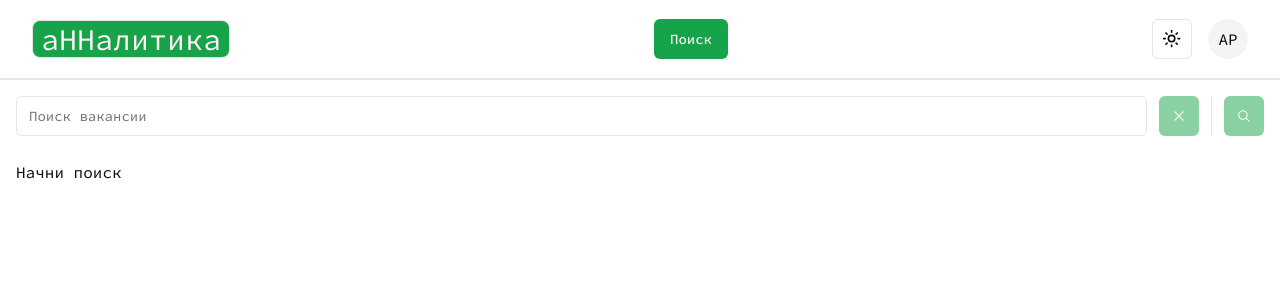
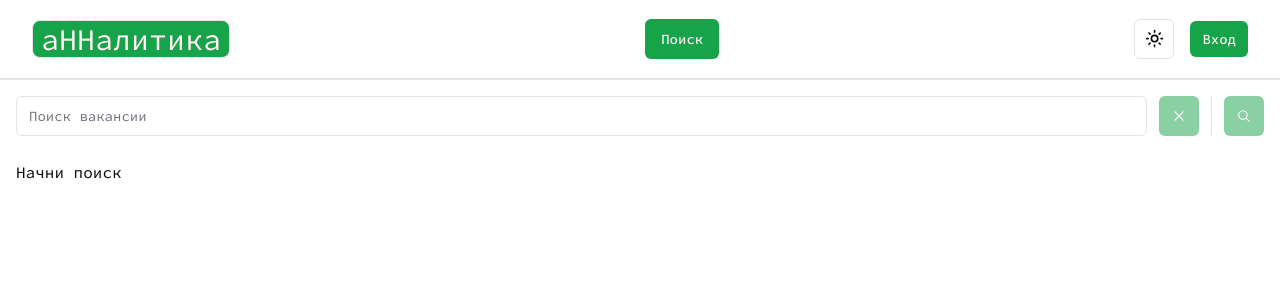
Before and after one commit to ArtemPasechnyi/hh-diplom, a Next.js app: page /vacancies in a window 1280 px wide. Shown: the top 300 px of the page. Built offline with nearby package versions, Linux system fonts and the light colour scheme.

Commit message:
Сделал модалку входа и прав

```diff
--- a/src/shared/ModalContainer/model/interfaces/index.ts
+++ b/src/shared/ModalContainer/model/interfaces/index.ts
@@ -1,4 +1,5 @@
 import { ModalContainerProps } from "./modal";
 import { IOpenButton } from "./openButton";
+import { ISubmitButton } from "./submitButton";
 
-export type { IOpenButton, ModalContainerProps };
+export type { IOpenButton, ModalContainerProps, ISubmitButton };
--- a/src/shared/ModalContainer/model/interfaces/modal.ts
+++ b/src/shared/ModalContainer/model/interfaces/modal.ts
@@ -1,5 +1,5 @@
 import { Dispatch, SetStateAction } from "react";
-import { IOpenButton } from "./openButton";
+import { IOpenButton, ISubmitButton } from ".";
 
 export interface ModalContainerProps {
   children: string | JSX.Element;
@@ -7,7 +7,7 @@ export interface ModalContainerProps {
   isOpen: boolean;
   title?: string;
   description?: string;
-  submitButton?: string;
+  submitButton?: ISubmitButton;
   declineButton?: string;
   onSubmitClick?: () => void;
   openButton: IOpenButton;
--- /dev/null
+++ b/src/shared/ModalContainer/model/interfaces/submitButton.ts
@@ -0,0 +1,4 @@
+export interface ISubmitButton {
+  submitText: string;
+  link?: string;
+}
--- a/src/shared/ModalContainer/ui/ModalContainer.tsx
+++ b/src/shared/ModalContainer/ui/ModalContainer.tsx
@@ -7,6 +7,7 @@ import {
   DialogDescription,
   DialogFooter,
 } from "@/components/ui/dialog";
+import Link from "next/link";
 import { FC } from "react";
 import { ModalContainerProps } from "../model/interfaces";
 
@@ -22,6 +23,8 @@ export const ModalContainer: FC<ModalContainerProps> = (props) => {
     onSubmitClick,
     declineButton,
   } = props;
+
+  const { submitText, link } = submitButton ?? {};
 
   const { text, variant = "default", size = "sm" } = openButton;
 
@@ -51,14 +54,22 @@ export const ModalContainer: FC<ModalContainerProps> = (props) => {
 
         {!!submitButton && (
           <DialogFooter>
+            {link ? (
+              <Link href={link}>
+                <Button type="submit" size={"sm"} onClick={onSubmitClick}>
+                  {submitText}
+                </Button>
+              </Link>
+            ) : (
+              <Button type="submit" size={"sm"} onClick={onSubmitClick}>
+                {submitText}
+              </Button>
+            )}
             {!!declineButton && (
               <Button type="submit" size={"sm"} onClick={handleClose}>
                 {declineButton}
               </Button>
             )}
-            <Button type="submit" size={"sm"} onClick={onSubmitClick}>
-              {submitButton}
-            </Button>
           </DialogFooter>
         )}
       </DialogContent>
--- /dev/null
+++ b/src/widgets/header/features/Auth/ui/AuthModal.tsx
@@ -0,0 +1,80 @@
+"use client";
+
+import { FC, useState } from "react";
+
+import { cn } from "@/lib/utils";
+import { ModalContainer } from "@/shared/ModalContainer/ui/ModalContainer";
+import { ISubmitButton } from "@/shared/ModalContainer/model/interfaces";
+// import { IUser } from "@/widgets/header/features/AuthModal/interfaces";
+
+const title: string = "Подтверждение входа";
+const submitButton: ISubmitButton = {
+  submitText: "Войти",
+  link: "http://localhost:8080/auth/osu/login",
+};
+const declineButton: string = "Отмена";
+
+const openButton = { text: "Вход" };
+
+export const AuthModal: FC = () => {
+  const [isOpen, setIsOpen] = useState<boolean>(false);
+  //   const [user, setUser] = useState<IUser>();
+  //   const [token, setToken] = useState<string>("");
+
+  //   const { username } = user ?? {};
+
+  //   const router = useRouter();
+
+  //   useEffect(() => {
+  //     setToken(localStorage.getItem("jwt") ?? "");
+  //     setUser(JSON.parse(localStorage.getItem("user") ?? "{}"));
+
+  //     const checkLogin = () => {
+  //       const urlSearchParams = new URLSearchParams(window.location.search);
+  //       const params = Object.fromEntries(urlSearchParams.entries());
+
+  //       if (params.accessToken) {
+  //         localStorage.setItem("jwt", params.accessToken);
+  //         localStorage.setItem("user", params.user);
+  //         setToken(params.accessToken);
+  //         setUser(JSON.parse(params.user));
+  //         router.push("/successRegistration");
+  //       }
+  //     };
+
+  //     checkLogin();
+  //   }, [router]);
+
+  const handleSubmitClick = () => {
+    setIsOpen(false);
+  };
+  return (
+    <ModalContainer
+      isOpen={isOpen}
+      setIsOpen={setIsOpen}
+      openButton={openButton}
+      title={title}
+      onSubmitClick={handleSubmitClick}
+      submitButton={submitButton}
+      declineButton={declineButton}
+    >
+      {/* {!token ? ( */}
+      <div className="flex flex-col gap-2 my-4">
+        <div className={cn("w-full h-auto")}>
+          Вход будет осуществлён через сайт hh. Полученные данные будут хранится
+          и использоваться только в рамках этого сайта. Авторизуясь, вы
+          принимаете условия использования данного веб-сайта.
+        </div>
+        <div>
+          В качестве условия использования этого веб-сайта вы гарантируете, что
+          не будете использовать этот веб-сайт или любой контент, полученный с
+          этого веб-сайта, для любых целей, которые являются незаконными или
+          запрещены настоящими условиями.
+        </div>
+      </div>
+      {/* ) : (
+        <div>{username}, ты уже авторизован.</div>
+      )} */}
+    </ModalContainer>
+  );
+};
--- a/src/widgets/header/ui/Header.tsx
+++ b/src/widgets/header/ui/Header.tsx
@@ -1,8 +1,8 @@
 import { ModeToggle } from "@/shared/ModeToggle/ui/ModeToggle";
 import Link from "next/link";
 
-import { Avatar, AvatarFallback } from "@/components/ui/avatar";
 import { Button } from "@/components/ui/button";
+import { AuthModal } from "../features/Auth/ui/AuthModal";
 
 export const Header = () => {
   return (
@@ -20,11 +20,21 @@ export const Header = () => {
       <div className="flex items-center justify-between gap-4">
         <ModeToggle />
 
-        <Link href="/">
-          <Avatar>
-            <AvatarFallback>AP</AvatarFallback>
-          </Avatar>
-        </Link>
+        {/* {token ? (
+          <div className="flex flex-row gap-2 items-center">
+            <div>{username}</div>
+            <Image
+              src={avatarUrl}
+              alt="avatar"
+              width="48"
+              height="48"
+              className="rounded-lg"
+            />
+          </div>
+        ) : (
+          <AuthModal />
+        )} */}
+        <AuthModal />
       </div>
     </div>
   );
```
